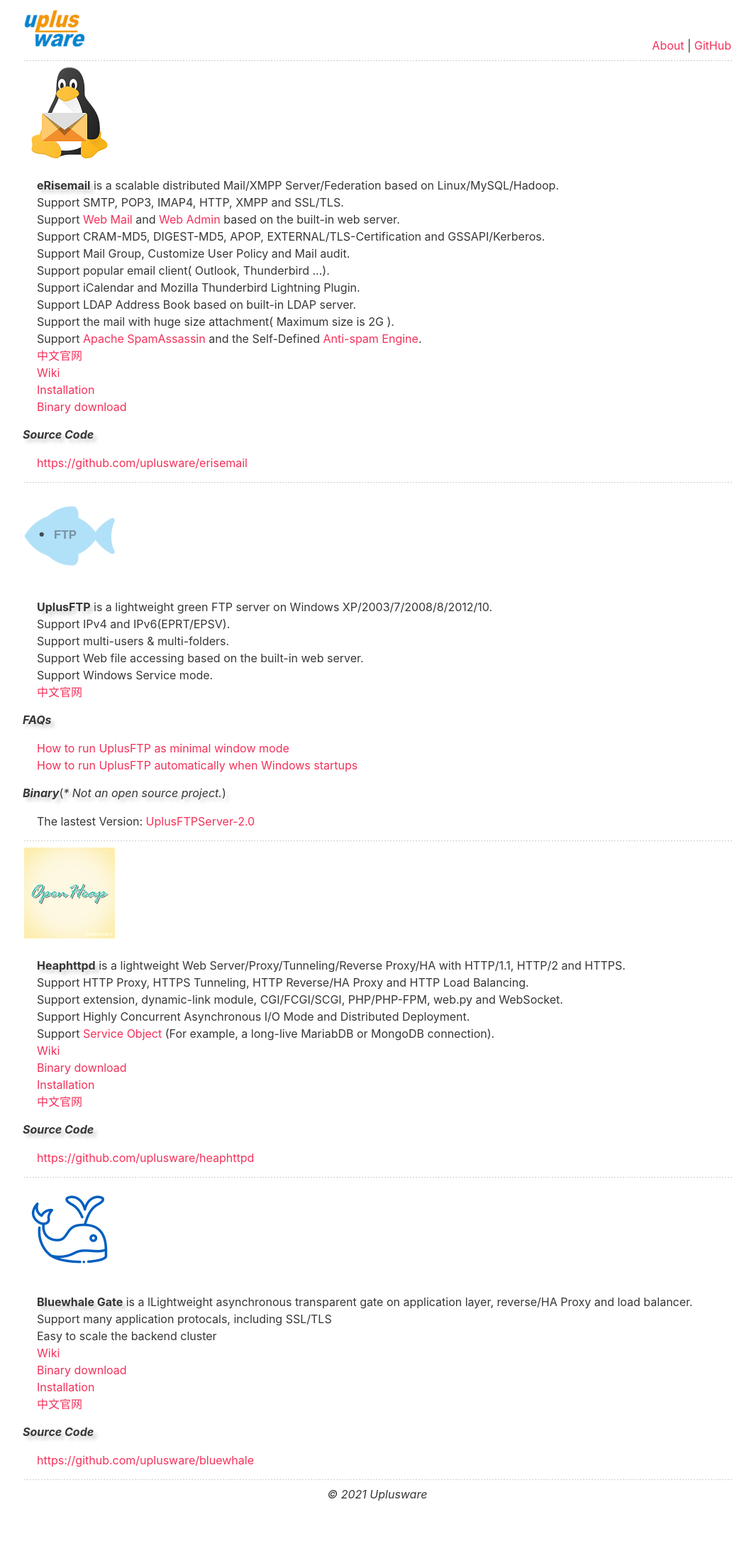
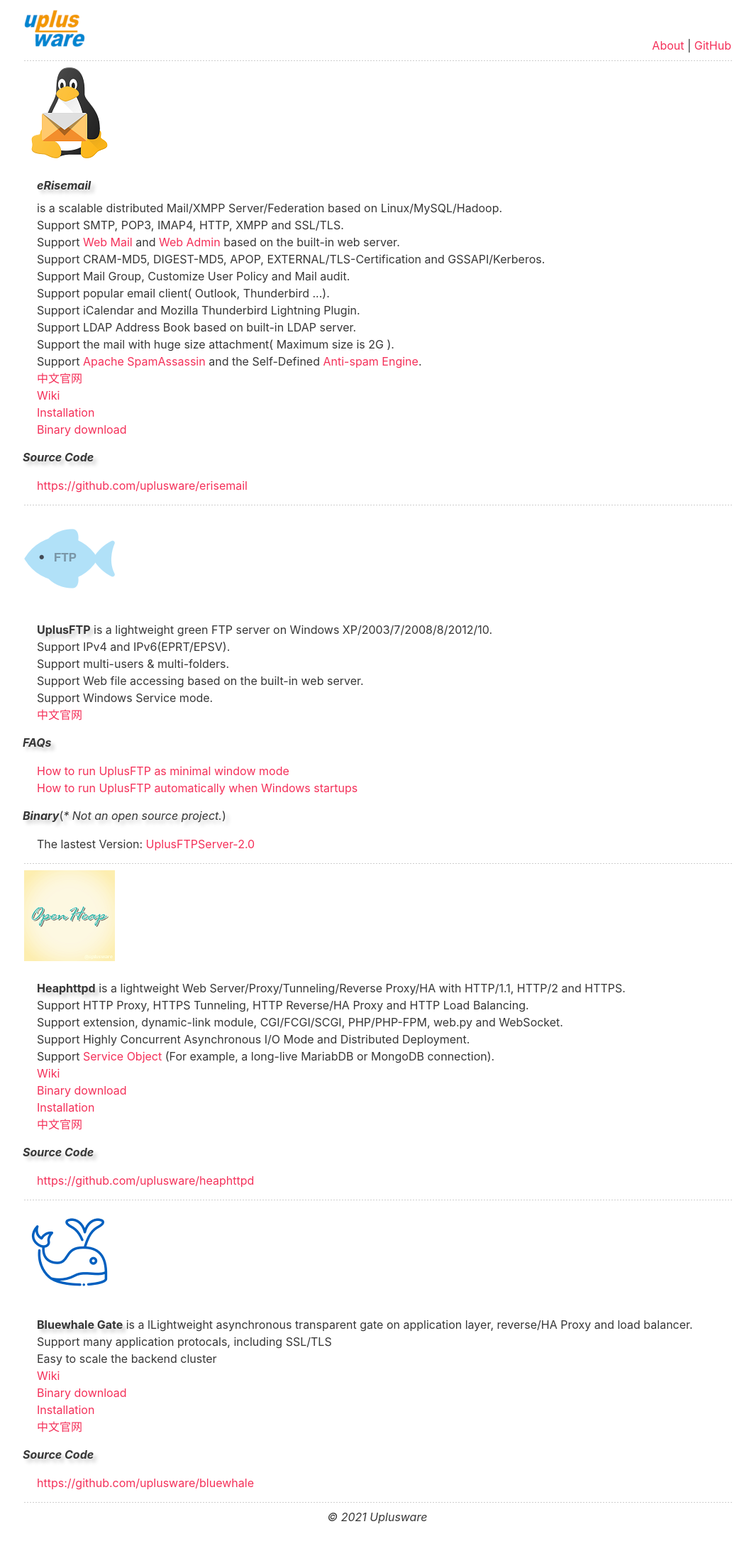
Before and after one commit to uplusware/uplusware.github.io, a Jekyll site: the page index.html, which Jekyll copies as it is, in a window 1280 px wide. Shown: the whole page at 71% size, without its empty margins (108-1171 px from the left). Built offline with Jekyll 4.4.1, drawn with Linux system fonts in a browser that asks for light colours; before the commit the page ends 2153 px from its top, so only the background shows below that.

Commit message:
Update index.html

```diff
--- a/index.html
+++ b/index.html
@@ -22,7 +22,7 @@
 		</td><td valign="middle">
 		</td></tr></table>
 		<ul>
-			<li><strong style="text-shadow: 5px 5px 5px #cccccc">eRisemail</strong> is a scalable distributed Mail/XMPP Server/Federation based on Linux/MySQL/Hadoop.</li>
+			<p style="text-shadow: 5px 5px 5px #cccccc"><strong><em>eRisemail</em></strong></p><li> is a scalable distributed Mail/XMPP Server/Federation based on Linux/MySQL/Hadoop.</li>
 			<li>Support SMTP, POP3, IMAP4, HTTP, XMPP and SSL/TLS.</li>
 			<li>Support <a href="https://github.com/uplusware/erisemail/wiki/WebMail-UI" target="_blank">Web Mail</a> and <a href="https://github.com/uplusware/erisemail/wiki/WebAdmin-UI" target="_blank">Web Admin</a> based on the built-in web server.</li>
 			<li>Support CRAM-MD5, DIGEST-MD5, APOP, EXTERNAL/TLS-Certification and GSSAPI/Kerberos.</li>
```
